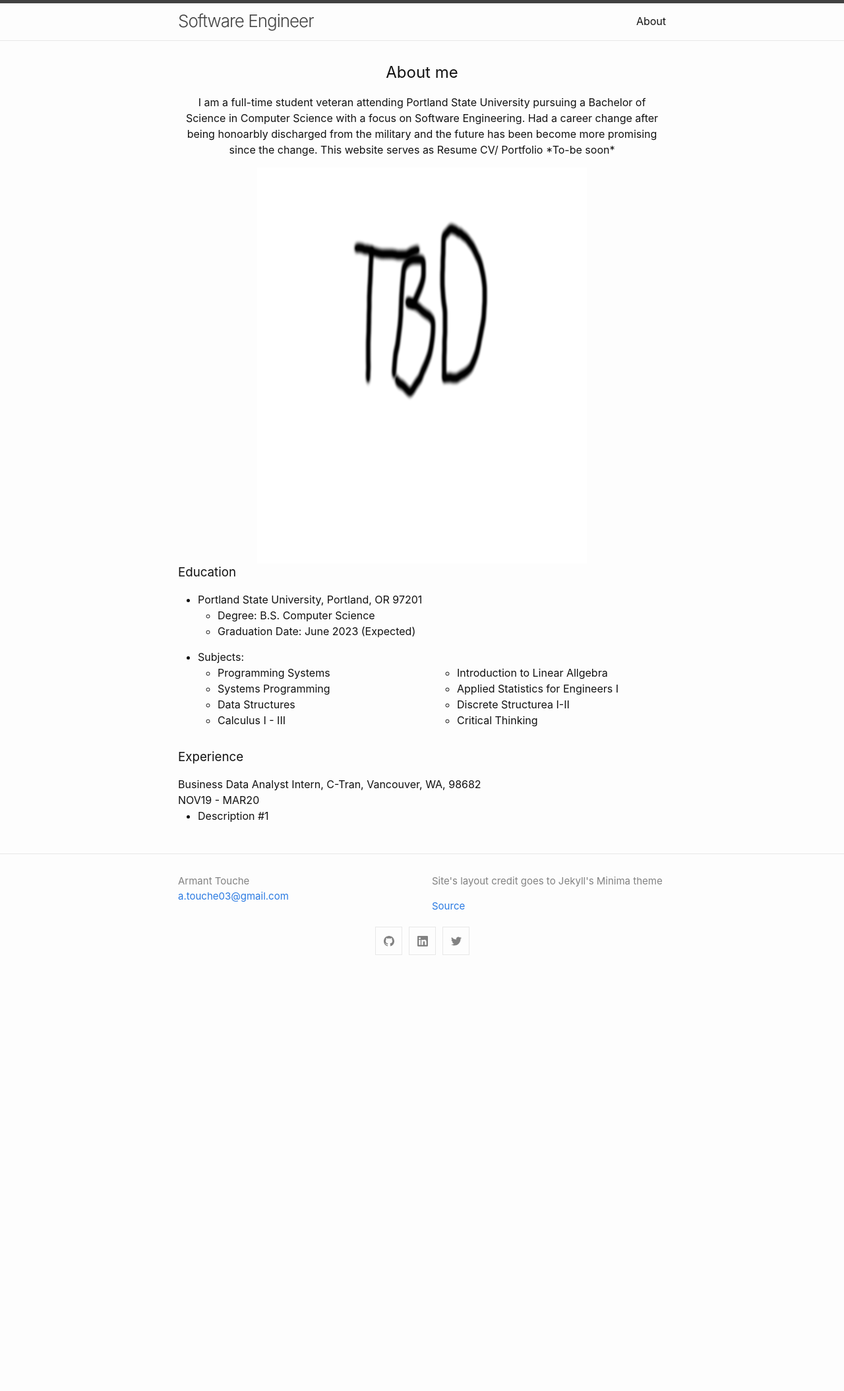
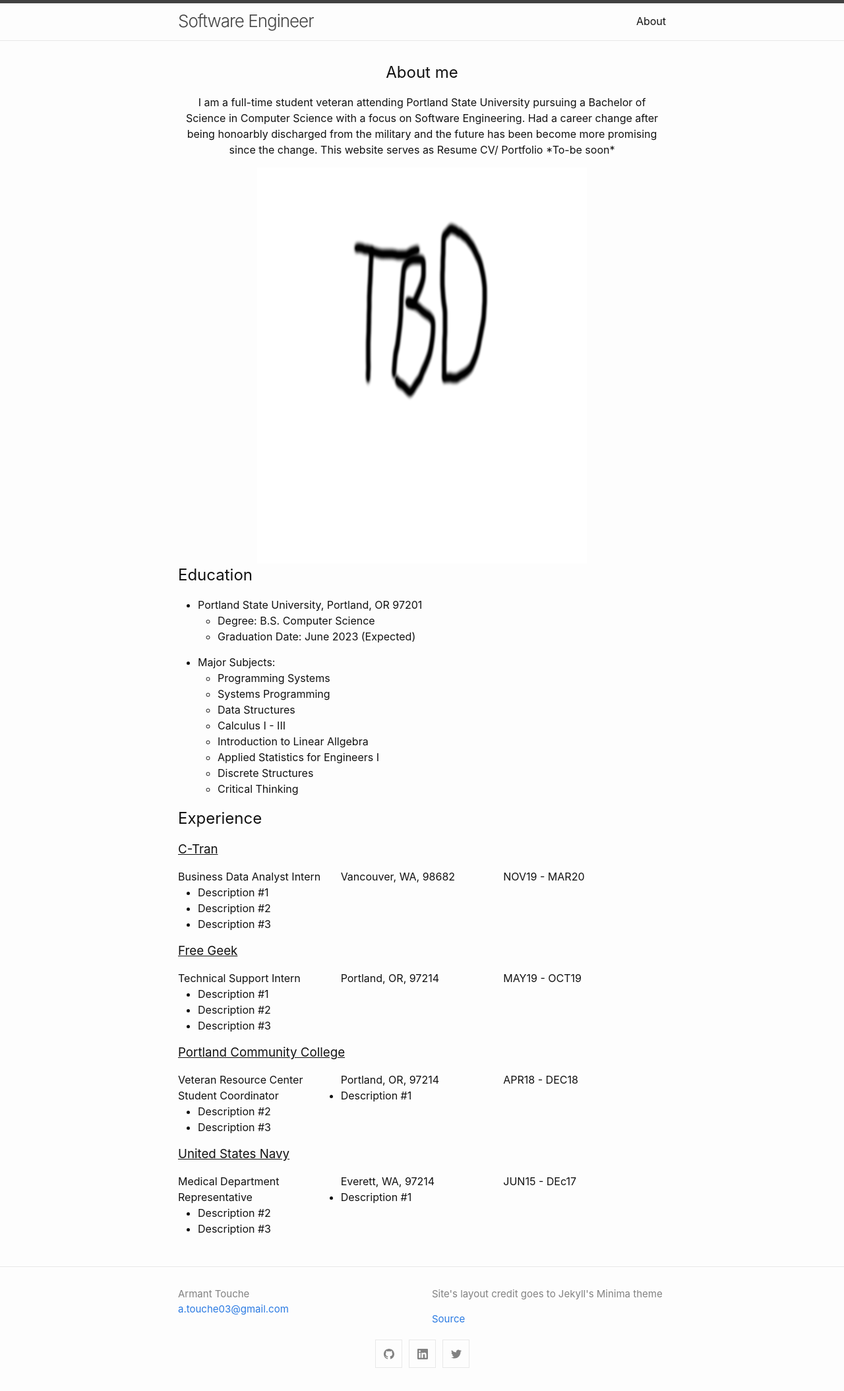
Before and after one commit to ActIII03/personal_website, a Jekyll site: the page built from about.md, in a window 1280 px wide. Shown: the whole page at 66% size. Built offline with Jekyll 4.4.1, drawn with Linux system fonts in a browser that asks for light colours; before the commit the page ends 1483 px from its top, so only the background shows below that.

Commit message:
Add resume.pdf

```diff
--- a/_includes/resume-education.html
+++ b/_includes/resume-education.html
@@ -1,7 +1,7 @@
 <!--Change CSS for ul tags -->
 <div class = "resume-education">
 
-<h3> Education </h3>
+<h2> Education </h2>
 
 <ul>
 	<li>Portland State University, Portland, OR 97201</li>
@@ -9,7 +9,7 @@
 			<li> Degree: B.S. Computer Science</li>
 			<li> Graduation Date: June 2023 (Expected)</li>
 		</ul>
-	<li> Subjects:
+	<li> Major Subjects:
 		<br>
 		<div>
 			<ul>
@@ -19,7 +19,7 @@
 				<li> Calculus I - III</li>
 				<li> Introduction to Linear Allgebra</li>
 				<li> Applied Statistics for Engineers I</li>
-				<li> Discrete Structurea I-II</li>
+				<li> Discrete Structures</li>
 				<li> Critical Thinking</li>
 			</ul>
 		<div>
--- a/_includes/resume-experience.html
+++ b/_includes/resume-experience.html
@@ -1,16 +1,56 @@
 <!--Change CSS for ul tags -->
 <div class = "resume-experience">
 
-<h3> Experience </h3>
+	<h2> Experience </h2>
 
-<div class = "position-date">
-	<div class="position">Business Data Analyst Intern, C-Tran, Vancouver, WA, 98682</div>
-	<div class="date-range">NOV19 - MAR20</div>
+	<!-- C-tran job -->
+	<h3 id="company">C-Tran</h3>
+	<div class = "job-position">
+		<div class="description">Business Data Analyst Intern</div>
+		<div class="description">Vancouver, WA, 98682</div>
+		<div class="description">NOV19 - MAR20</div>
+		<ul id = "job-description">
+			<li> Description #1</li>
+			<li> Description #2</li>
+			<li> Description #3</li>
+		</ul>
+	</div>
+
+	<!-- Free Geek -->
+	<h3 id="company">Free Geek</h3>
+	<div class = "job-position">
+		<div class="description">Technical Support Intern</div>
+		<div class="description">Portland, OR, 97214</div>
+		<div class="description">MAY19 - OCT19</div>
+		<ul id = "job-description">
+			<li> Description #1</li>
+			<li> Description #2</li>
+			<li> Description #3</li>
+		</ul>
+	</div>
+
+	<!-- PCC Vet Resource -->
+	<h3 id="company">Portland Community College</h3>
+	<div class = "job-position">
+		<div class="description">Veteran Resource Center Student Coordinator</div>
+		<div class="description">Portland, OR, 97214</div>
+		<div class="description">APR18 - DEC18</div>
+		<ul id = "job-description">
+			<li> Description #1</li>
+			<li> Description #2</li>
+			<li> Description #3</li>
+		</ul>
+	</div>
+
+	<!-- USS Sampson-->
+	<h3 id="company">United States Navy</h3>
+	<div class = "job-position">
+		<div class="description">Medical Department Representative</div>
+		<div class="description">Everett, WA, 97214</div>
+		<div class="description">JUN15 - DEc17</div>
+		<ul id = "job-description">
+			<li> Description #1</li>
+			<li> Description #2</li>
+			<li> Description #3</li>
+		</ul>
 </div>
-
-<ul class="description">
-	<li>Description #1</li>
-</ul>
-
-
-</div>
--- a/_layouts/about.html
+++ b/_layouts/about.html
@@ -1,6 +1,5 @@
 ---
 layout: default
-img: "/assets/img/"
 ---
 
 <article class="resume">
--- a/_sass/minima/custom-styles.scss
+++ b/_sass/minima/custom-styles.scss
@@ -10,13 +10,17 @@
 	text-align:center;
 }
 
-.resume-education div{
-	column-count: 2
+.resume-experience .description {
+	float: left;
+	width: 33.33%;
 }
 
-@media screen and (max-width: 600 px){
+.resume-experience .job-position:after{
+	 content: "";
+	 display: table;
+	 clear: both;
+}
 
-	.resume-experience .position-date {
-		width: 100%;
-	}
+.resume-experience #company{
+	text-decoration: underline;
 }
```
Also changed, not shown: _includes/cover-page.html (+4 -4 lines), 1 other file.
